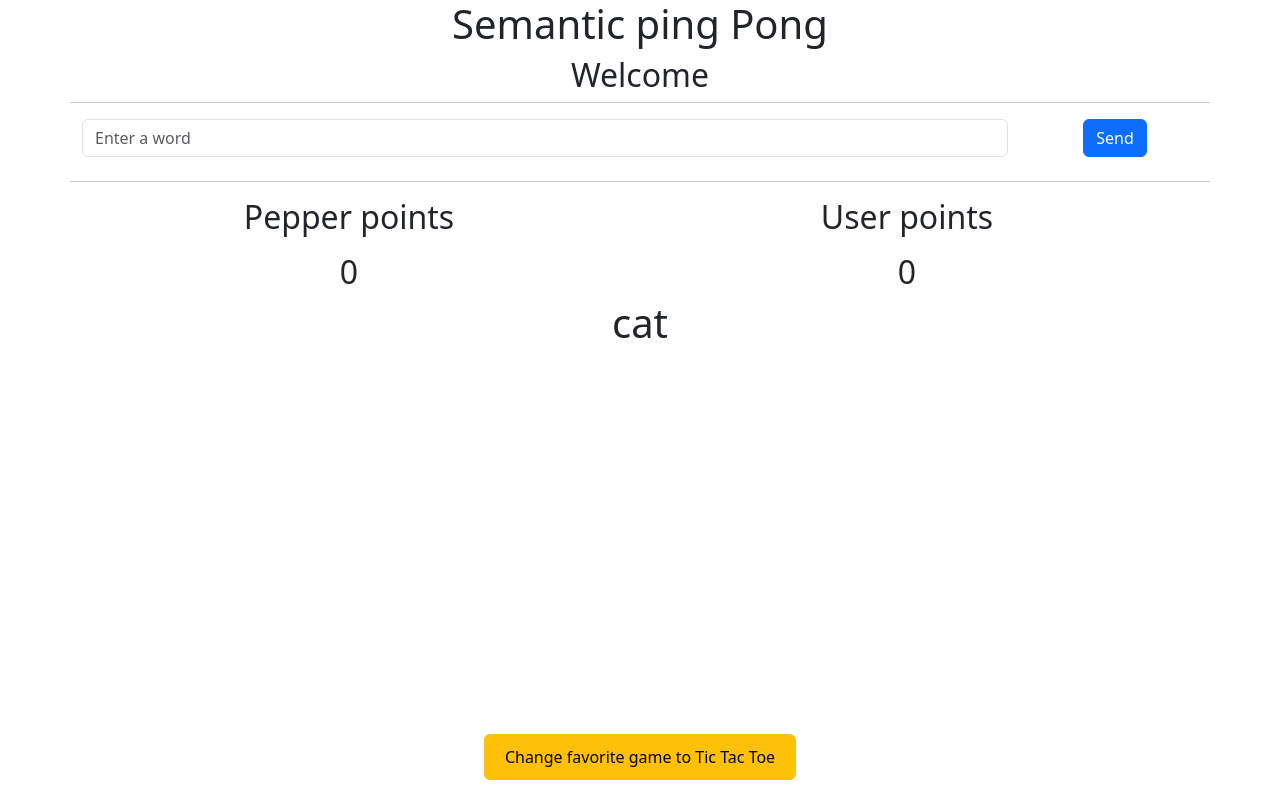
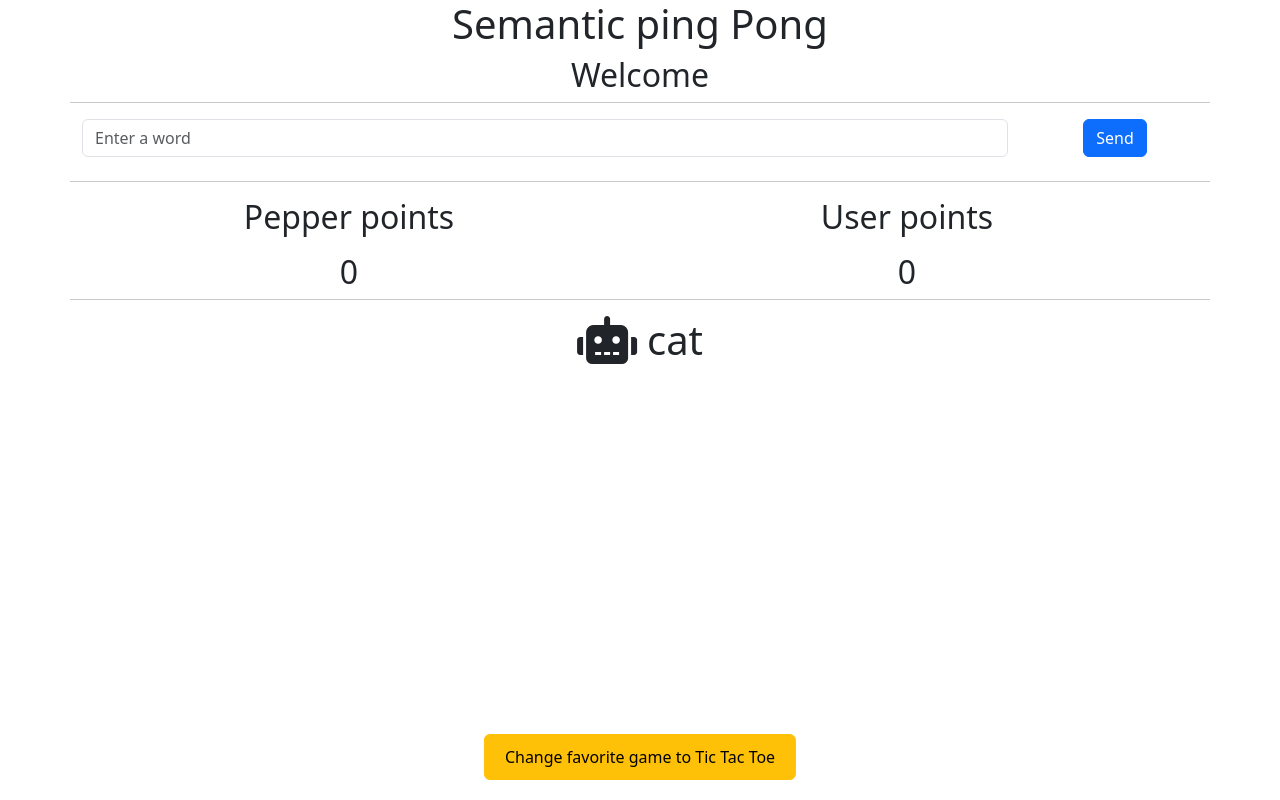
Before and after one commit to manu-kick/EAI_HRI, a Flask app: template Tablet/templates/semanticpingpong.html in a window 1280 px wide. Run offline with Flask 3, Linux system fonts and the light colour scheme; the template is opened without the code that fills it, so the values that code supplies are empty.

Commit message:
Semantic ping pong v0.1

```diff
--- a/Tablet/templates/semanticpingpong.html
+++ b/Tablet/templates/semanticpingpong.html
@@ -16,12 +16,16 @@
             font-size: 16px;
             cursor: pointer;
         }
+
     </style>
     <!-- Boostrap -->
     <link href="https://cdn.jsdelivr.net/npm/bootstrap@5.3.3/dist/css/bootstrap.min.css" rel="stylesheet" integrity="sha384-QWTKZyjpPEjISv5WaRU9OFeRpok6YctnYmDr5pNlyT2bRjXh0JMhjY6hW+ALEwIH" crossorigin="anonymous">
     <script src="https://cdn.jsdelivr.net/npm/bootstrap@5.3.3/dist/js/bootstrap.bundle.min.js" integrity="sha384-YvpcrYf0tY3lHB60NNkmXc5s9fDVZLESaAA55NDzOxhy9GkcIdslK1eN7N6jIeHz" crossorigin="anonymous"></script>
     <script src="https://cdn.jsdelivr.net/npm/@popperjs/core@2.11.8/dist/umd/popper.min.js" integrity="sha384-I7E8VVD/ismYTF4hNIPjVp/Zjvgyol6VFvRkX/vR+Vc4jQkC+hVqc2pM8ODewa9r" crossorigin="anonymous"></script>
     <script src="https://cdn.jsdelivr.net/npm/bootstrap@5.3.3/dist/js/bootstrap.min.js" integrity="sha384-0pUGZvbkm6XF6gxjEnlmuGrJXVbNuzT9qBBavbLwCsOGabYfZo0T0to5eqruptLy" crossorigin="anonymous"></script>
+    <!-- Fa icons -->
+    <link rel="stylesheet" href="https://cdnjs.cloudflare.com/ajax/libs/font-awesome/5.15.4/css/all.min.css">
+
 
     <!-- Jquery -->
     <script src="https://code.jquery.com/jquery-3.5.1.min.js"></script>
@@ -57,12 +61,15 @@
                     <h2 class="user_points">0</h2>
                 </div>
             </div>
+            <hr>
             <div class="col-12 text-center">
-                <div class="row">
-                    <h1 id="current_word"> </h1>
+                <div class="d-flex align-items-center justify-content-center" style="column-gap:10px;">
+                    <!--  FA Robot icon-->
+                    <i class="fas fa-robot fa-3x"></i>
+                    <h1 id="current_word" class="mb-0"> </h1>
                 </div>
             </div>
-
+            <!-- <img src="../pepper.jpg" alt="pepper" class="img-fluid"> -->
         </div>
 
         <button id="changeUserFavoriteGame" class="btn btn-warning">
@@ -139,7 +146,6 @@
         async function getPoints(previous_word, current_word, role) {
             // role assume the value of 'user' or 'pepper'
             var url = '/api/get_word_points/' + previous_word + '/' + current_word;
-            console.log(url);
 
             try {
                 var response = await $.ajax({
@@ -150,39 +156,122 @@
 
                 //parse response in float
                 var word_points = parseFloat(response);
-                // make the points an integer
-                if (role == 'pepper') {
-                    //update the pepper points
-                    // take the current pepper points parse in float and add the new points * 100
-                    var pepper_points = parseFloat($('.pepper_points').text()) + (word_points * 100);
-                    pepper_points = pepper_points.toFixed(2);
+                // get the current points of the current role
+                let current_points = parseFloat($('.'+role+'_points').text()) + (word_points * 100);
+                if(role == 'pepper'){
+                    $('.pepper_points').text(current_points.toFixed(2));
+                }
+                else{
+                    $('.user_points').text(current_points.toFixed(2));
+                }
 
-                    $('.pepper_points').text(pepper_points);
-                } else {
-                    //update the user points
-                    // take the current user points parse in float and add the new points * 100
-                    var user_points = parseFloat($('.user_points').text()) + (word_points * 100);
-                    user_points = user_points.toFixed(2);
-                    $('.user_points').text(user_points);
+                if(!checkWinner(current_points, role)){
+                    pointsAnimation(word_points, role);
 
+                    if(role == 'user'){
                         //random delay from 1000 to 3000
                         var delay = Math.floor(Math.random() * 3000) + 1000;
                         $('#loading').show();
-
 
                         setTimeout(async function(){
                             await getWordFromPepper(words_history[words_history.length - 1])
                             getPoints(words_history[words_history.length - 2], words_history[words_history.length - 1], 'pepper');
                         }, delay);
+
+                        //empty the input
+                        $('#user_input').val('');
+                    }
+                }
+                else{
+                    // we have a winner
+                    winnerAnimation(role);
+                    //lock send button
+                    $('#send').attr('disabled', true);
                 }
             } catch (error) {
-                console.log(error);
+                if(error.status == 500){
+                    alert('The word may not be in the dictionnary. Please try another');
+                    return;
+                }
             } finally {
                 // $('#loading').hide();
                 $('#send').attr('disabled', false);
             }
         }
 
+        function pointsAnimation(points, role){
+            //2 decimal points
+            points = points.toFixed(2);
+            var pointsDiv = $('<div class="points "'+role+'>+'+points+'</div>');
+            if(role == 'pepper'){
+                pointsDiv.css('color', 'white');
+                //bg color
+                pointsDiv.css('background-color', 'rgba(255, 0, 0, 0.5)');
+            }
+            else{
+                pointsDiv.css('color', 'green');
+                //bg color
+                pointsDiv.css('background-color', 'rgba(0, 255, 0, 0.5)');
+
+            }
+            pointsDiv.css('position', 'absolute');
+            pointsDiv.css('border-radius', '80px');
+            pointsDiv.css('padding', '10px 20px');
+            pointsDiv.css('top', '50%');
+            pointsDiv.css('left', '50%');
+            pointsDiv.css('transform', 'translate(-50%, -50%)');
+            pointsDiv.css('font-size', '100px');
+            pointsDiv.css('font-weight', 'bold');
+            pointsDiv.css('z-index', '1000');
+            $('body').append(pointsDiv);
+
+            pointsDiv.animate({
+                top: '10%',
+                opacity: 0
+            }, 3000, function(){
+                pointsDiv.remove();
+            });
+        }
+
+        function checkWinner(points, role){
+            if(points >= 100){
+                console.log(role + ' wins');
+                return true;
+            }
+            return false;
+        }
+
+        function winnerAnimation(role){
+            var winnerDiv = $('<div class="winner">Winner</div>');
+            if(role == 'pepper'){
+                winnerDiv.css('color', 'white');
+                //bg color
+                winnerDiv.css('background-color', 'rgba(255, 0, 0, 0.5)');
+            }
+            else{
+                winnerDiv.css('color', 'green');
+                //bg color
+                winnerDiv.css('background-color', 'rgba(0, 255, 0, 0.5)');
+
+            }
+            winnerDiv.css('position', 'absolute');
+            winnerDiv.css('border-radius', '80px');
+            winnerDiv.css('padding', '10px 20px');
+            winnerDiv.css('top', '50%');
+            winnerDiv.css('left', '50%');
+            winnerDiv.css('transform', 'translate(-50%, -50%)');
+            winnerDiv.css('font-size', '100px');
+            winnerDiv.css('font-weight', 'bold');
+            winnerDiv.css('z-index', '1000');
+            $('body').append(winnerDiv);
+
+            winnerDiv.animate({
+                top: '10%',
+                opacity: 0
+            }, 3000, function(){
+                winnerDiv.remove();
+            });
+        }
 
         $('#send').click(function(){
             user_word = $('#user_input').val();
```
Also changed, not shown: Master/app.py (+35 -2 lines), Tablet/pepper.jpg (added). Lines whose indentation alone changed are shown as unchanged.
